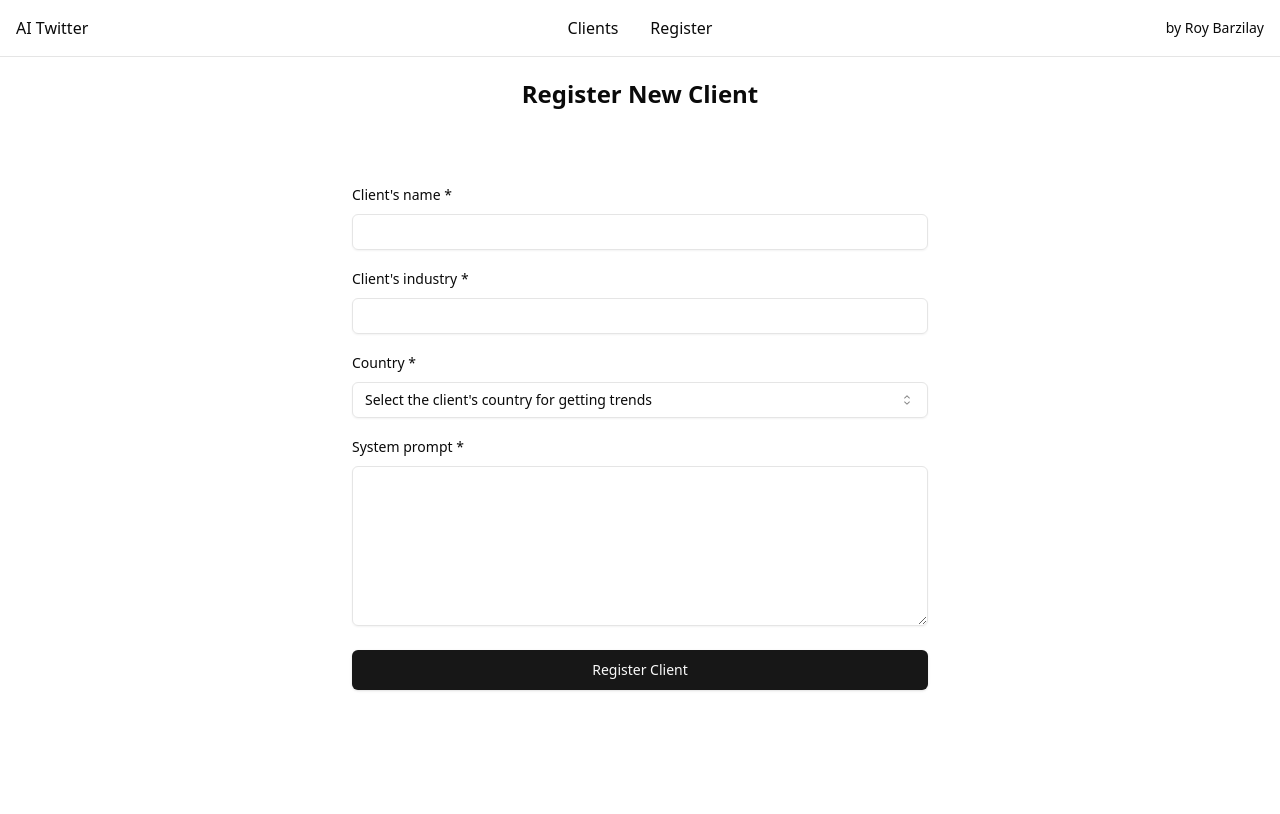
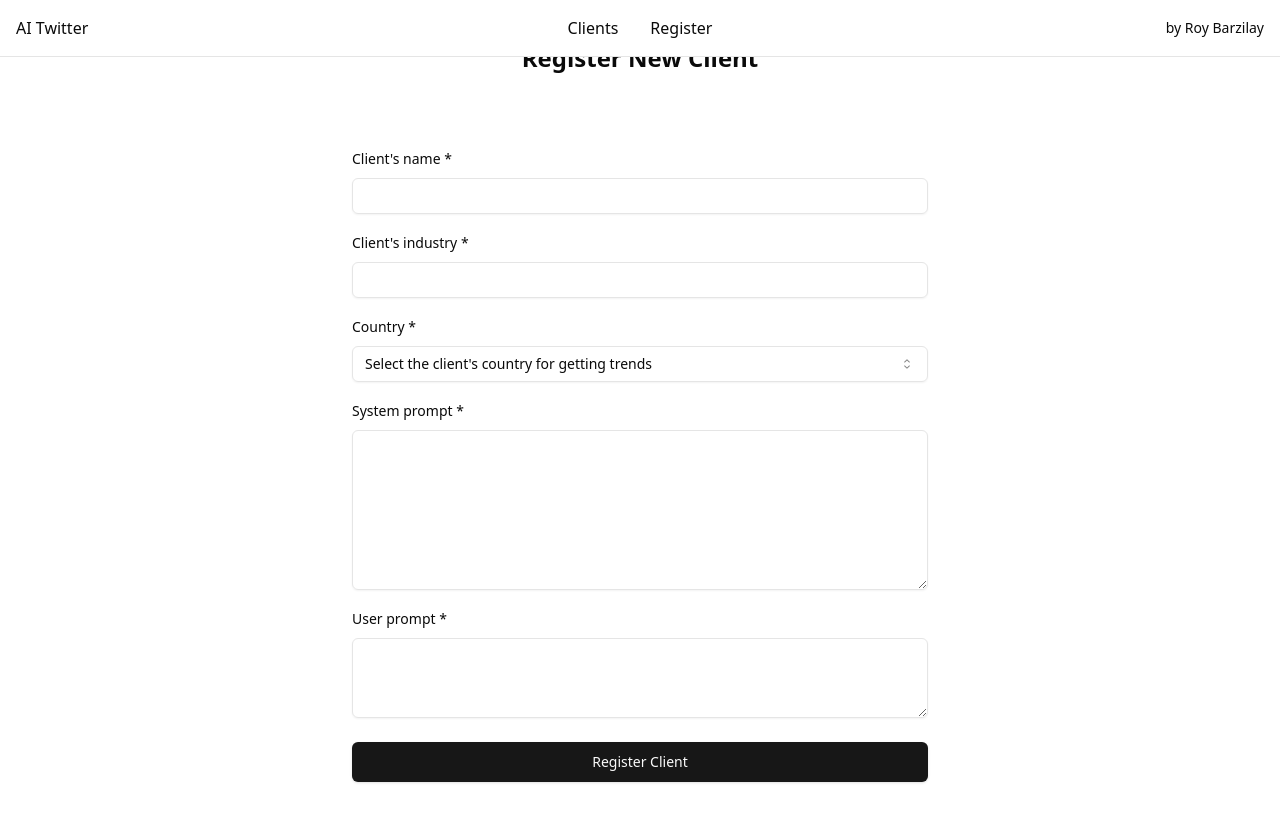
Before and after one commit to RoyDoesCode/ai-twitter, a Next.js app: page /register in a window 1280 px wide. Built offline with nearby package versions, Linux system fonts and the light colour scheme.

Commit message:
Add user prompt

```diff
--- a/app/(root)/[clientId]/components/edit-form.tsx
+++ b/app/(root)/[clientId]/components/edit-form.tsx
@@ -21,10 +21,11 @@ const formSchema = z.object({
     name: z.string().min(1, "Name is required."),
     industry: z.string().min(1, "Industry is required."),
     woeid: z.string().min(1, "Country is required."),
-    prompt: z.string().min(1, "Persona is required."),
+    systemPrompt: z.string().min(1, "System prompt is required."),
+    userPrompt: z.string().min(1, "User prompt is required."),
 });
 
-const EditForm: React.FC<Client> = ({ id, name, industry, woeid, prompt }) => {
+const EditForm: React.FC<Client> = ({ id, name, industry, woeid, systemPrompt, userPrompt }) => {
     const { toast } = useToast();
     const [loading, setLoading] = useState(false);
     const queryClient = useQueryClient();
@@ -35,11 +36,14 @@ const EditForm: React.FC<Client> = ({ id, name, industry, woeid, prompt }) => {
             name,
             industry,
             woeid: woeid.toString(),
-            prompt,
+            systemPrompt,
+            userPrompt,
         },
     });
 
-    const disabled = loading || JSON.stringify(form.getValues()) === JSON.stringify({ name, industry, woeid, prompt });
+    const disabled =
+        loading ||
+        JSON.stringify(form.getValues()) === JSON.stringify({ name, industry, woeid, systemPrompt, userPrompt });
 
     function onSubmit(values: z.infer<typeof formSchema>) {
         setLoading(true);
@@ -111,12 +115,26 @@ const EditForm: React.FC<Client> = ({ id, name, industry, woeid, prompt }) => {
                 />
                 <FormField
                     control={form.control}
-                    name="prompt"
+                    name="systemPrompt"
                     render={({ field }) => (
                         <FormItem>
                             <FormLabel>System prompt *</FormLabel>
                             <FormControl>
                                 <Textarea className="h-40" {...field} />
+                            </FormControl>
+                            <FormDescription />
+                            <FormMessage />
+                        </FormItem>
+                    )}
+                />
+                <FormField
+                    control={form.control}
+                    name="userPrompt"
+                    render={({ field }) => (
+                        <FormItem>
+                            <FormLabel>User prompt *</FormLabel>
+                            <FormControl>
+                                <Textarea className="h-20" {...field} />
                             </FormControl>
                             <FormDescription />
                             <FormMessage />
--- a/app/(root)/[clientId]/page.tsx
+++ b/app/(root)/[clientId]/page.tsx
@@ -21,7 +21,7 @@ export default function ClientPage() {
     });
 
     return (
-        <main className="flex flex-col h-screen items-center justify-center gap-8 pt-64 md:pt-0">
+        <main className="flex flex-col h-screen items-center justify-center gap-8 pt-14">
             {isFetching && <Loader />}
             {client && !isFetching && (
                 <>
--- a/app/(root)/register/components/register-form.tsx
+++ b/app/(root)/register/components/register-form.tsx
@@ -20,7 +20,8 @@ const formSchema = z.object({
     name: z.string().min(1, "Name is required."),
     industry: z.string().min(1, "Industry is required."),
     woeid: z.string().min(1, "Country is required."),
-    prompt: z.string().min(1, "Persona is required."),
+    systemPrompt: z.string().min(1, "System prompt is required."),
+    userPrompt: z.string().min(1, "User prompt is required."),
 });
 
 const RegisterForm: React.FC = () => {
@@ -34,7 +35,8 @@ const RegisterForm: React.FC = () => {
             name: "",
             industry: "",
             woeid: "",
-            prompt: "",
+            systemPrompt: "",
+            userPrompt: "",
         },
     });
 
@@ -112,12 +114,26 @@ const RegisterForm: React.FC = () => {
                 />
                 <FormField
                     control={form.control}
-                    name="prompt"
+                    name="systemPrompt"
                     render={({ field }) => (
                         <FormItem>
                             <FormLabel>System prompt *</FormLabel>
                             <FormControl>
                                 <Textarea className="h-40" {...field} />
+                            </FormControl>
+                            <FormDescription />
+                            <FormMessage />
+                        </FormItem>
+                    )}
+                />
+                <FormField
+                    control={form.control}
+                    name="userPrompt"
+                    render={({ field }) => (
+                        <FormItem>
+                            <FormLabel>User prompt *</FormLabel>
+                            <FormControl>
+                                <Textarea className="h-20" {...field} />
                             </FormControl>
                             <FormDescription />
                             <FormMessage />
--- a/app/(root)/register/page.tsx
+++ b/app/(root)/register/page.tsx
@@ -2,7 +2,7 @@ import RegisterForm from "./components/register-form";
 
 export default function RegisterPage() {
     return (
-        <main className="flex flex-col h-screen items-center justify-center gap-10">
+        <main className="flex flex-col h-screen items-center justify-center gap-10 pt-14">
             <h1 className="text-2xl font-bold">Register New Client</h1>
             <RegisterForm />
         </main>
--- a/app/api/clients/[id]/route.ts
+++ b/app/api/clients/[id]/route.ts
@@ -1,10 +1,9 @@
-import axios from "axios";
 import { NextRequest, NextResponse } from "next/server";
 
 import db from "@/utils/firestore";
 import { Client } from "@/utils/types";
 
-export async function GET(req: NextRequest, { params }: { params: { id: string } }) {
+export async function GET(_req: NextRequest, { params }: { params: { id: string } }) {
     try {
         const doc = await db.doc(params.id).get();
 
--- a/app/api/clients/route.ts
+++ b/app/api/clients/route.ts
@@ -14,9 +14,9 @@ export async function GET(_req: NextRequest) {
 
 export async function POST(req: NextRequest) {
     try {
-        const { id, name, industry, woeid, prompt } = await req.json();
+        const { id, name, industry, woeid, systemPrompt, userPrompt } = await req.json();
 
-        const response = await db.doc(id).set({ name, industry, woeid: parseInt(woeid), prompt });
+        const response = await db.doc(id).set({ name, industry, woeid: parseInt(woeid), systemPrompt, userPrompt });
 
         return NextResponse.json(response);
     } catch {
--- a/app/api/tweet/[id]/route.ts
+++ b/app/api/tweet/[id]/route.ts
@@ -1,12 +1,17 @@
 import db from "@/utils/firestore";
 import openai from "@/utils/openai";
 import twitterClient from "@/utils/twitter";
+import { Client } from "@/utils/types";
 import { NextRequest, NextResponse } from "next/server";
 
 export async function POST(_req: NextRequest, { params }: { params: { id: string } }) {
     try {
         const client = await db.doc(params.id).get();
-        const { refreshToken, prompt } = client.data()!;
+        const { refreshToken, systemPrompt, userPrompt } = client.data()! as Client;
+
+        if (!refreshToken) {
+            return new NextResponse("No refresh token.", { status: 400 });
+        }
 
         const {
             client: refreshedClient,
@@ -19,10 +24,10 @@ export async function POST(_req: NextRequest, { params }: { params: { id: string
         const gptResponse = await openai.chat.completions.create({
             model: "gpt-4o-mini",
             messages: [
-                { role: "system", content: prompt },
-                { role: "user", content: "Create a tweet" },
+                { role: "system", content: systemPrompt },
+                { role: "user", content: userPrompt },
             ],
-            max_tokens: 512,
+            max_tokens: 1024,
         });
 
         const tweet = gptResponse.choices[0].message.content;
--- a/utils/types.ts
+++ b/utils/types.ts
@@ -3,7 +3,8 @@ export type Client = {
     name: string;
     woeid: number;
     industry: string;
-    prompt: string;
+    systemPrompt: string;
+    userPrompt: string;
     cron?: string;
     active?: boolean;
     scheduleId?: string;
```
